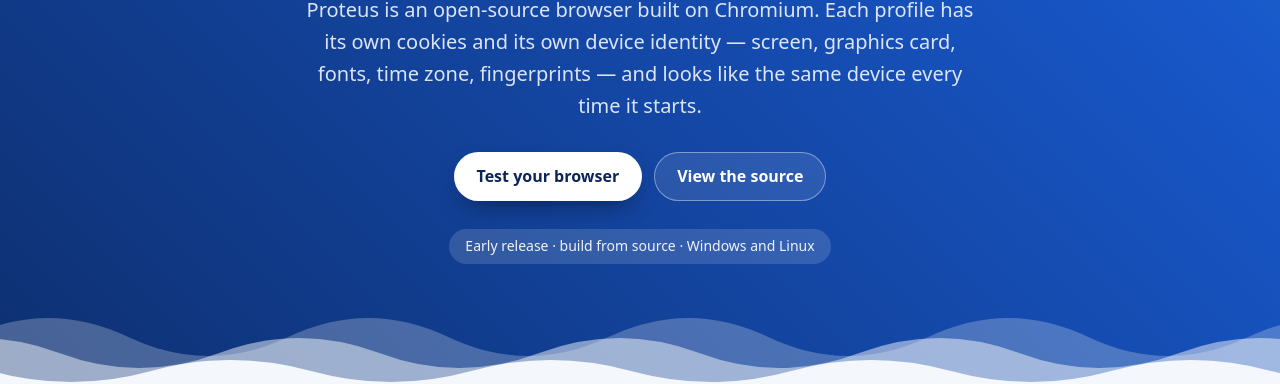
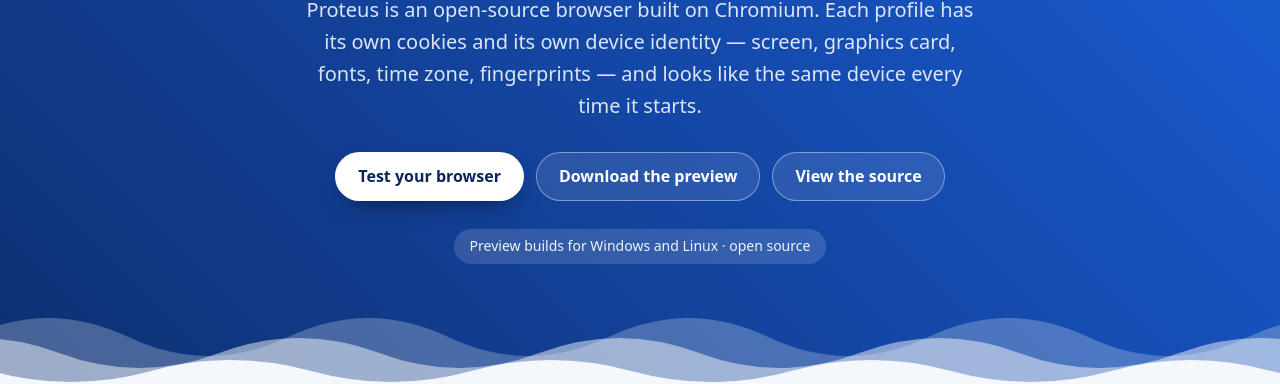
Before and after one commit to Sheekovic/Proteus-Browser, a plain HTML site: page docs/index.html in a window 1280 px wide. Shown: the part 416-800 px from the top of the page. Drawn offline with Linux system fonts and the light colour scheme.

Commit message:
Link the preview download from the website
Co-Authored-By: Claude Fable 5.2 <noreply@anthropic.com>

```diff
--- a/docs/index.html
+++ b/docs/index.html
@@ -44,9 +44,10 @@
        looks like the same device every time it starts.</p>
     <div class="actions">
       <a class="button primary" href="test.html">Test your browser</a>
+      <a class="button" href="https://github.com/Sheekovic/Proteus-Browser/releases">Download the preview</a>
       <a class="button" href="https://github.com/Sheekovic/Proteus-Browser">View the source</a>
     </div>
-    <div class="status">Early release · build from source · Windows and Linux</div>
+    <div class="status">Preview builds for Windows and Linux · open source</div>
   </div>
   <div class="waves" aria-hidden="true">
     <svg class="back" viewBox="0 0 2880 110" preserveAspectRatio="none"><path d="M0 50 q90 -38 180 0 t180 0 t180 0 t180 0 t180 0 t180 0 t180 0 t180 0 t180 0 t180 0 t180 0 t180 0 t180 0 t180 0 t180 0 t180 0 V110 H0 Z"/></svg>
```
